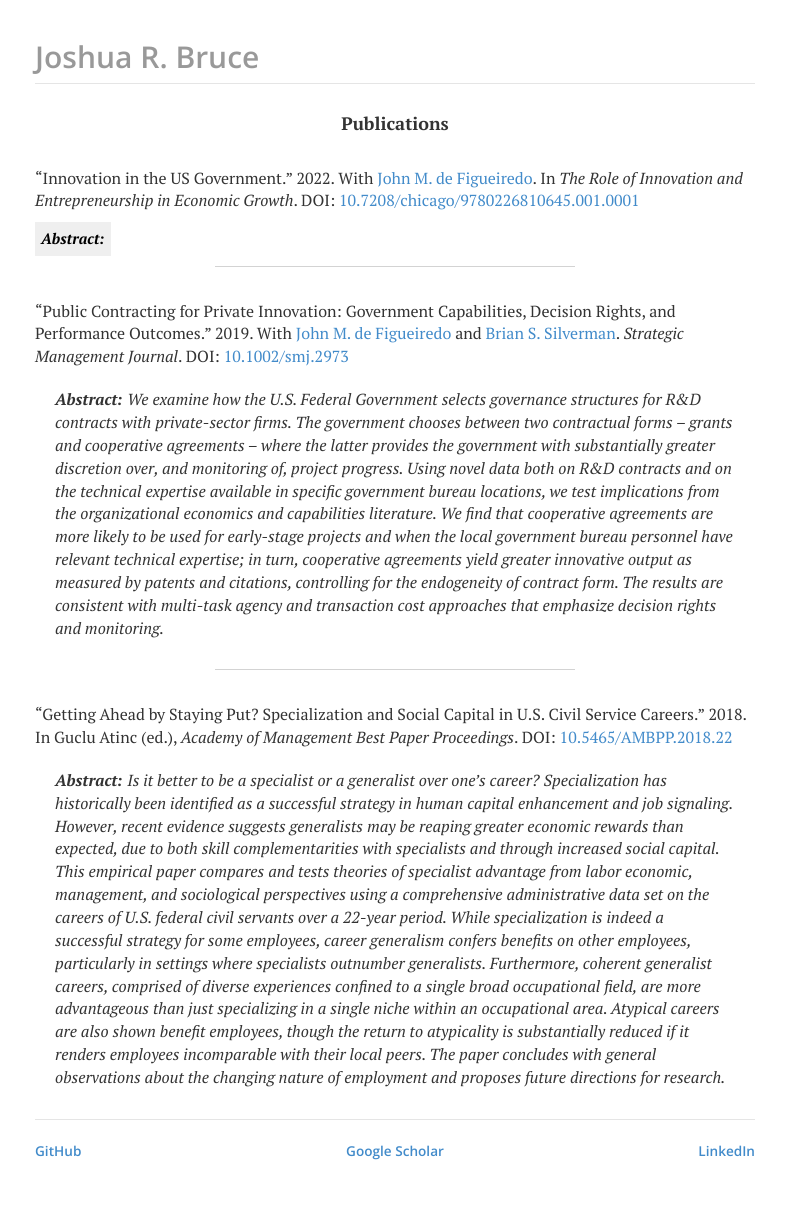
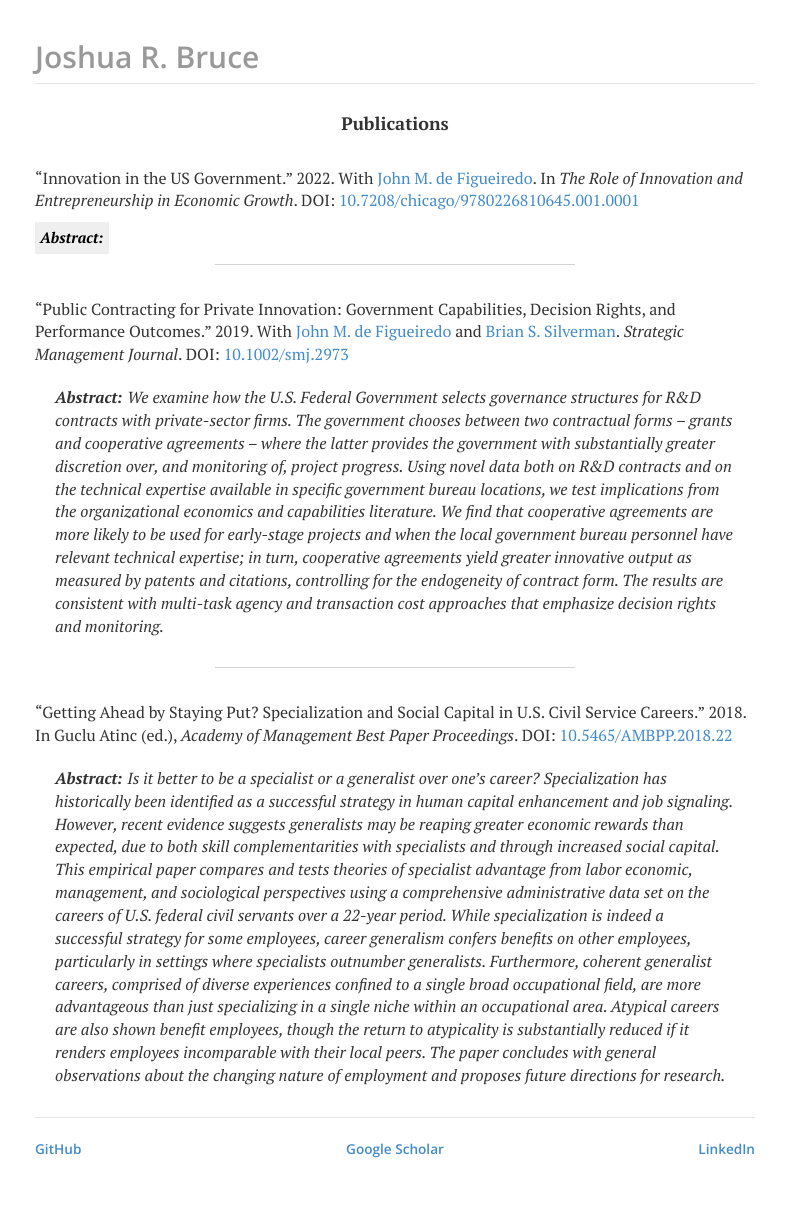
Before and after one commit to joshuarbruce/joshuarbruce.github.io, a Jekyll site: the page built from papers/index.html, in a window 1280 px wide. Shown: the whole page, without its empty margins (245-1031 px from the left). Built offline with Jekyll 4.4.1, drawn with Linux system fonts in a browser that asks for light colours; nearby versions of some CDN libraries.

Commit message:
Update style.css

```diff
--- a/css/style.css
+++ b/css/style.css
@@ -126,7 +126,7 @@
 .collapsible {
   color: black;
   cursor: pointer;
-  padding: 6px;
+  padding: 5px;
   border: none;
   text-align: left;
   outline: none;
@@ -137,7 +137,7 @@
 }
 
 .content {
-  padding: 0 18px;
+  padding: 0 6px;
   max-height: 0;
   overflow: hidden;
   transition: max-height 0.2s ease-out;
```
